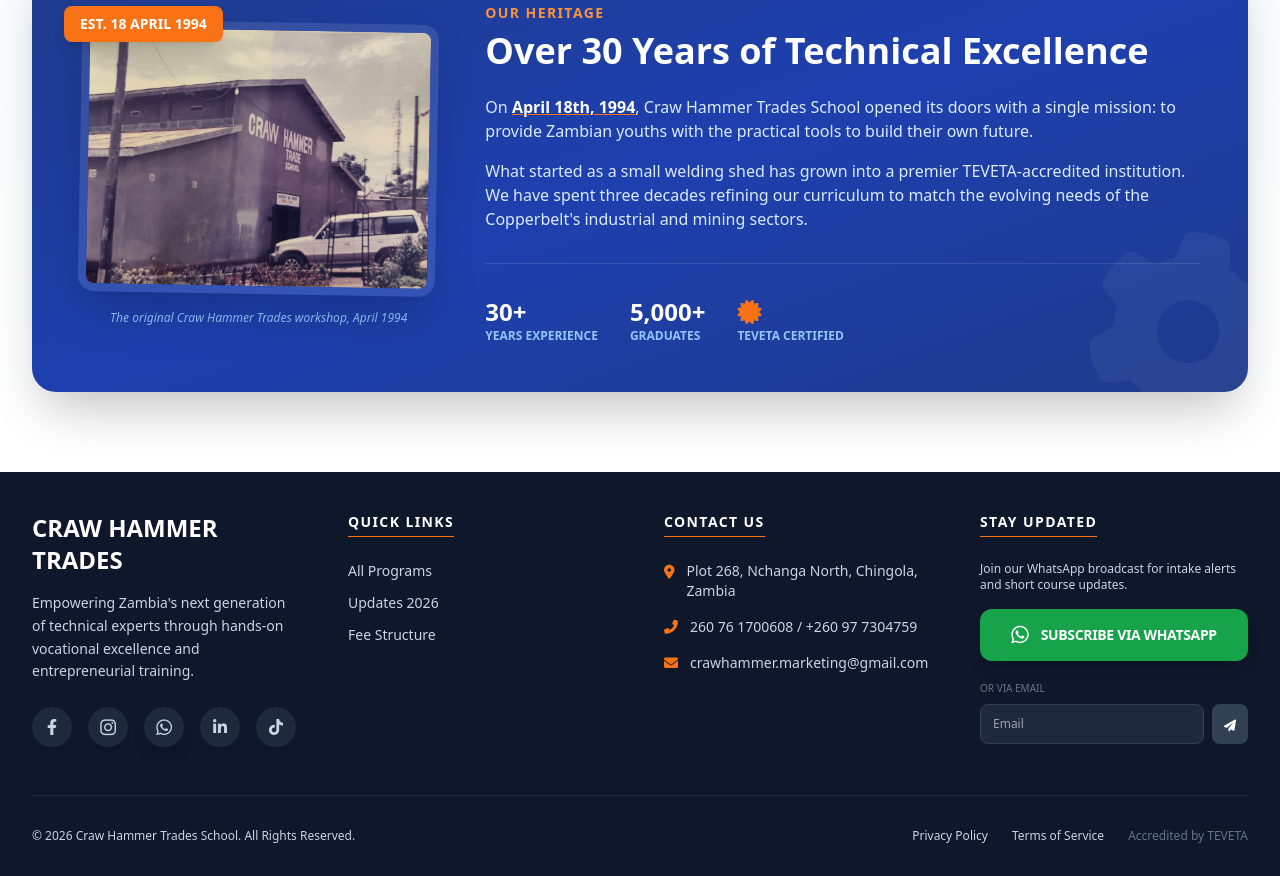
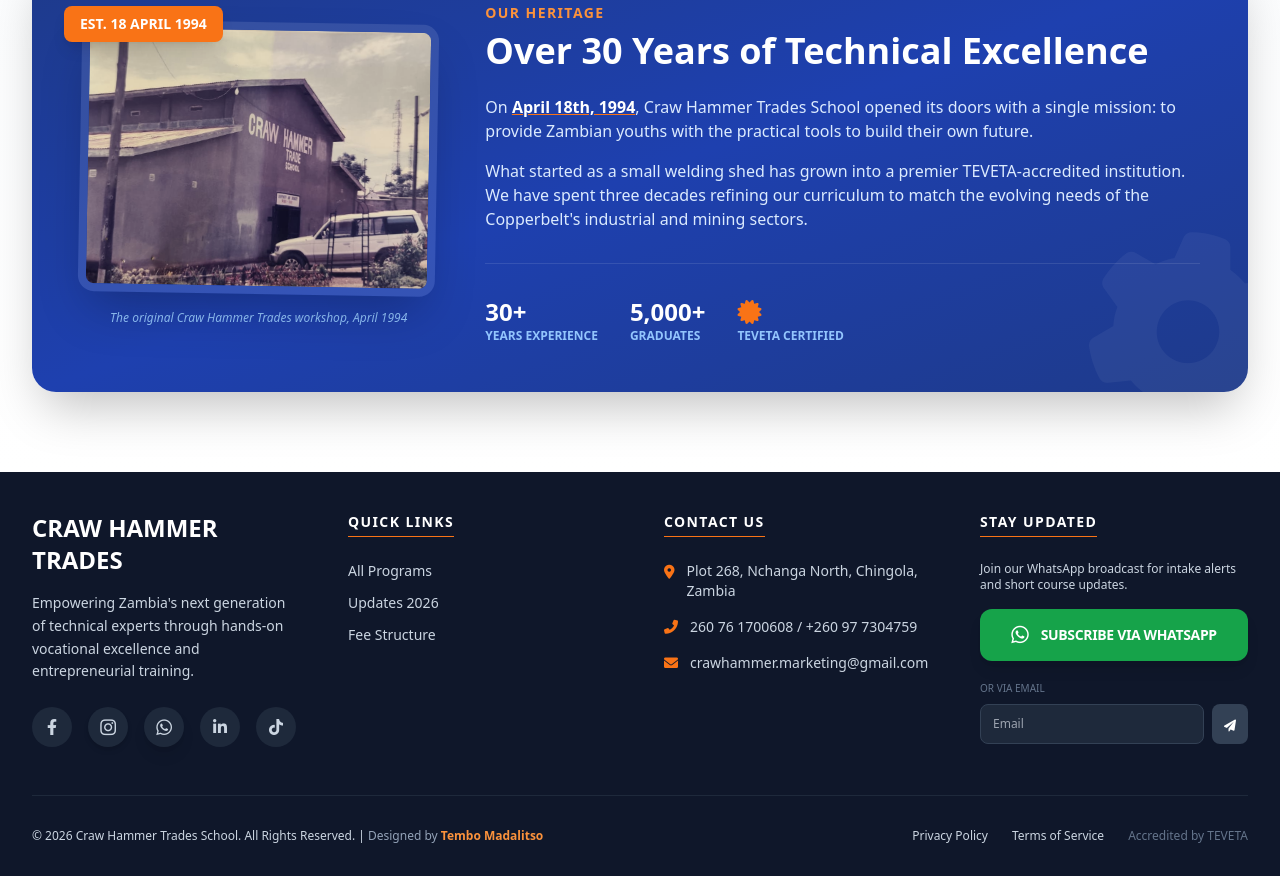
Before and after one commit to cyber-Je-di/justStuff, a website: page index.html in a window 1280 px wide. Shown: the part 3072-3948 px from the top of the page. Drawn offline with nearby package versions, Linux system fonts and the light colour scheme.

Commit message:
final-commit this time i hope

```diff
--- a/index.html
+++ b/index.html
@@ -26,7 +26,7 @@
     <link href="css/site.css" rel="stylesheet">
 </head>
 
-<body class="bg-slate-50 font-sans text-slate-900">
+<body class="bg-slate-100 font-sans text-slate-900">
     <a href="#main-content" class="skip-link">Skip to content</a>
 
     <div id="navbar-placeholder"></div>
@@ -458,7 +458,7 @@
 
             <div
                 class="border-t border-slate-800 pt-8 mt-8 flex flex-col md:flex-row justify-between items-center text-xs space-y-4 md:space-y-0">
-                <p>&copy; 2026 Craw Hammer Trades School. All Rights Reserved.</p>
+                <p>&copy; 2026 Craw Hammer Trades School. All Rights Reserved. | <span class="text-slate-400">Designed by <span class="text-orange-400 font-semibold">Tembo Madalitso</span></span></p>
                 <div class="flex space-x-6">
                     <a href="#" class="hover:text-white">Privacy Policy</a>
                     <a href="#" class="hover:text-white">Terms of Service</a>
```
Also changed, not shown: about.html (+1 -1 lines), admissions.html (+1 -1 lines), apply.html (+2 -2 lines), contact.html (+1 -1 lines), footer.html (+1 -1 lines), programs.html (+2 -2 lines), review.html (+1 -1 lines), updates.html (+1 -1 lines).
